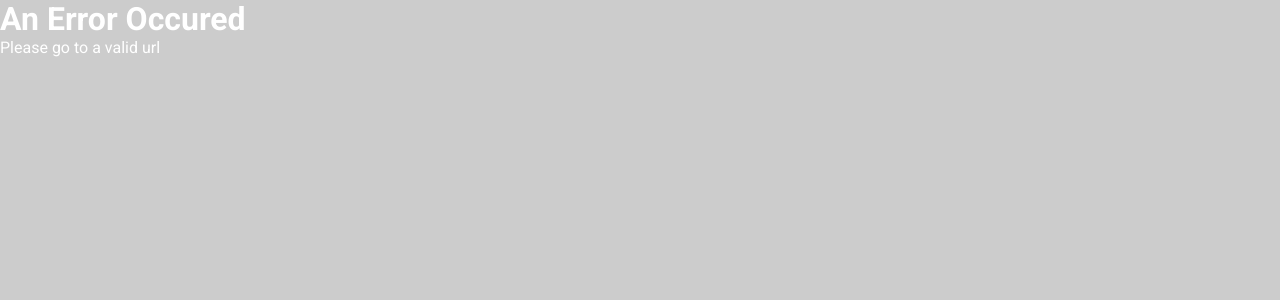
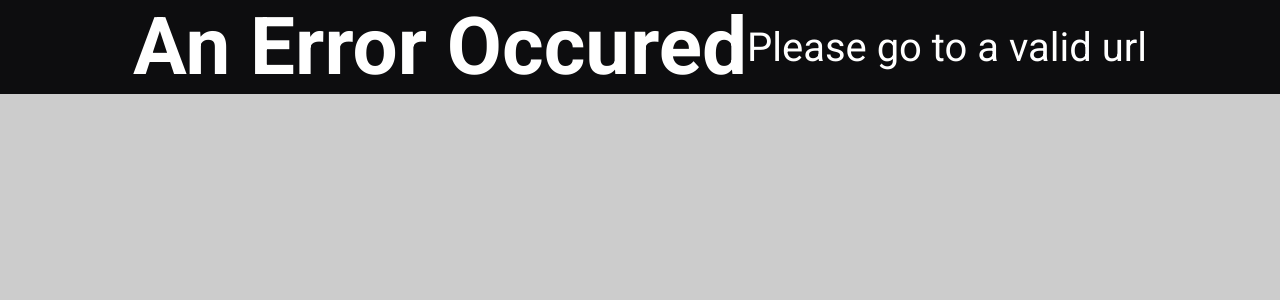
Before and after one commit to endritbejta/movieapp, a React (Create React App) app: page / in a window 1280 px wide. Shown: the top 300 px of the page. Built offline with nearby package versions, Linux system fonts and the light colour scheme; no server answers.

Commit message:
worked on error.js

```diff
--- a/src/pages/Error.js
+++ b/src/pages/Error.js
@@ -1,8 +1,8 @@
 import React from "react";
-
+import "./pages.scss";
 const Error = () => {
   return (
-    <div>
+    <div className="error">
       <h1>An Error Occured</h1>
       <p>Please go to a valid url</p>
     </div>
--- a/src/pages/pages.scss
+++ b/src/pages/pages.scss
@@ -4,3 +4,11 @@
   flex-direction: column;
   background-color: $primary;
 }
+
+.error {
+  background-color: $primary;
+  display: flex;
+  align-items: center;
+  justify-content: center;
+  font-size: 40px;
+}
```
